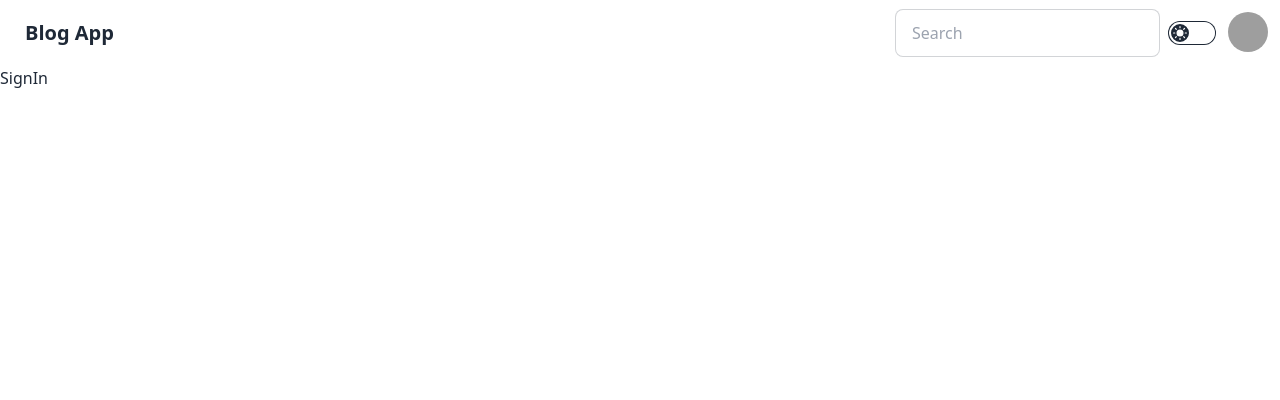
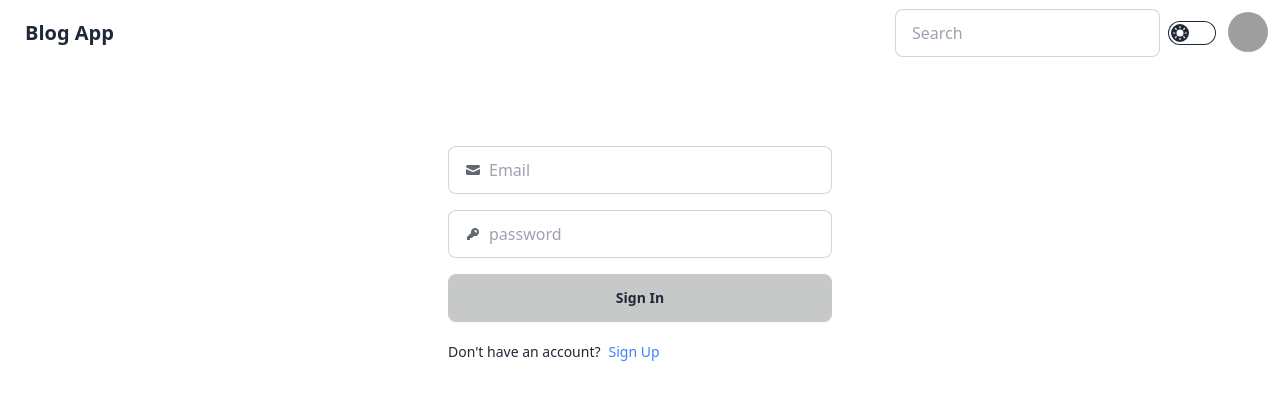
Before and after one commit to Rohit3124/Blog-App, a React (Vite) app in the folder frontend/: page /sign-in in a window 1280 px wide. Shown: the top 400 px of the page. Built offline with nearby package versions, Linux system fonts and the light colour scheme; grey boxes are pictures that could not be loaded.

Commit message:
complete signin page functionality

```diff
--- a/frontend/src/pages/SignIn.jsx
+++ b/frontend/src/pages/SignIn.jsx
@@ -1,5 +1,95 @@
+import { Link, useNavigate } from "react-router-dom";
+import { useForm } from "react-hook-form";
+import Joi from "joi";
+import { joiResolver } from "@hookform/resolvers/joi";
+
+const schema = Joi.object({
+  email: Joi.string().required(),
+  password: Joi.string().min(6).max(100).required(),
+});
+
 const SignIn = () => {
-  return <div>SignIn</div>;
+  const navigate = useNavigate();
+  const {
+    register,
+    handleSubmit,
+    formState: { errors, isSubmitting },
+  } = useForm({
+    resolver: joiResolver(schema),
+  });
+
+  const onSubmit = async (data) => {
+    try {
+      const res = await fetch("/api/auth/signin", {
+        method: "POST",
+        headers: { "Content-Type": "application/json" },
+        body: JSON.stringify(data),
+      });
+      const responseData = await res.json();
+      if (res.ok) navigate("/");
+    } catch (error) {}
+  };
+
+  return (
+    <div className="w-96 mx-auto mt-20">
+      <form className="flex flex-col gap-4 " onSubmit={handleSubmit(onSubmit)}>
+        <label className="input input-bordered flex items-center gap-2">
+          <svg
+            xmlns="http://www.w3.org/2000/svg"
+            viewBox="0 0 16 16"
+            fill="currentColor"
+            className="h-4 w-4 opacity-70"
+          >
+            <path d="M2.5 3A1.5 1.5 0 0 0 1 4.5v.793c.026.009.051.02.076.032L7.674 8.51c.206.1.446.1.652 0l6.598-3.185A.755.755 0 0 1 15 5.293V4.5A1.5 1.5 0 0 0 13.5 3h-11Z" />
+            <path d="M15 6.954 8.978 9.86a2.25 2.25 0 0 1-1.956 0L1 6.954V11.5A1.5 1.5 0 0 0 2.5 13h11a1.5 1.5 0 0 0 1.5-1.5V6.954Z" />
+          </svg>
+          <input
+            type="email"
+            className="grow"
+            placeholder="Email"
+            {...register("email")}
+          />
+        </label>
+        {errors.email && <p className="text-red-500">{errors.email.message}</p>}
+        <label className="input input-bordered flex items-center gap-2">
+          <svg
+            xmlns="http://www.w3.org/2000/svg"
+            viewBox="0 0 16 16"
+            fill="currentColor"
+            className="h-4 w-4 opacity-70"
+          >
+            <path
+              fillRule="evenodd"
+              d="M14 6a4 4 0 0 1-4.899 3.899l-1.955 1.955a.5.5 0 0 1-.353.146H5v1.5a.5.5 0 0 1-.5.5h-2a.5.5 0 0 1-.5-.5v-2.293a.5.5 0 0 1 .146-.353l3.955-3.955A4 4 0 1 1 14 6Zm-4-2a.75.75 0 0 0 0 1.5.5.5 0 0 1 .5.5.75.75 0 0 0 1.5 0 2 2 0 0 0-2-2Z"
+              clipRule="evenodd"
+            />
+          </svg>
+          <input
+            type="password"
+            className="grow"
+            placeholder="password"
+            {...register("password")}
+          />
+        </label>
+        {errors.password && (
+          <p className="text-red-500">{errors.password.message}</p>
+        )}
+        <button className="btn  btn-active" disabled={isSubmitting}>
+          {isSubmitting ? (
+            <span className="loading loading-spinner loading-md"></span>
+          ) : (
+            "Sign In"
+          )}
+        </button>
+      </form>
+      <div className="flex gap-2 text-sm mt-5">
+        <span>Don't have an account?</span>
+        <Link to="/sign-up" className="text-blue-500">
+          Sign Up
+        </Link>
+      </div>
+    </div>
+  );
 };
 
 export default SignIn;
--- a/frontend/src/pages/SignUp.jsx
+++ b/frontend/src/pages/SignUp.jsx
@@ -1,5 +1,4 @@
-import { Link } from "react-router-dom";
-import { useState } from "react";
+import { Link, useNavigate } from "react-router-dom";
 import { useForm } from "react-hook-form";
 import Joi from "joi";
 import { joiResolver } from "@hookform/resolvers/joi";
@@ -11,6 +10,7 @@ const schema = Joi.object({
 });
 
 const SignUp = () => {
+  const navigate = useNavigate();
   const {
     register,
     handleSubmit,
@@ -20,8 +20,6 @@ const SignUp = () => {
   });
 
   const onSubmit = async (data) => {
-    console.log(data);
-
     try {
       const res = await fetch("/api/user/signup", {
         method: "POST",
@@ -29,6 +27,7 @@ const SignUp = () => {
         body: JSON.stringify(data),
       });
       const responseData = await res.json();
+      if (res.ok) navigate("/");
     } catch (error) {}
   };
 
```
Also changed, not shown: 1 other file (tests, documents, lock files or other folders).
